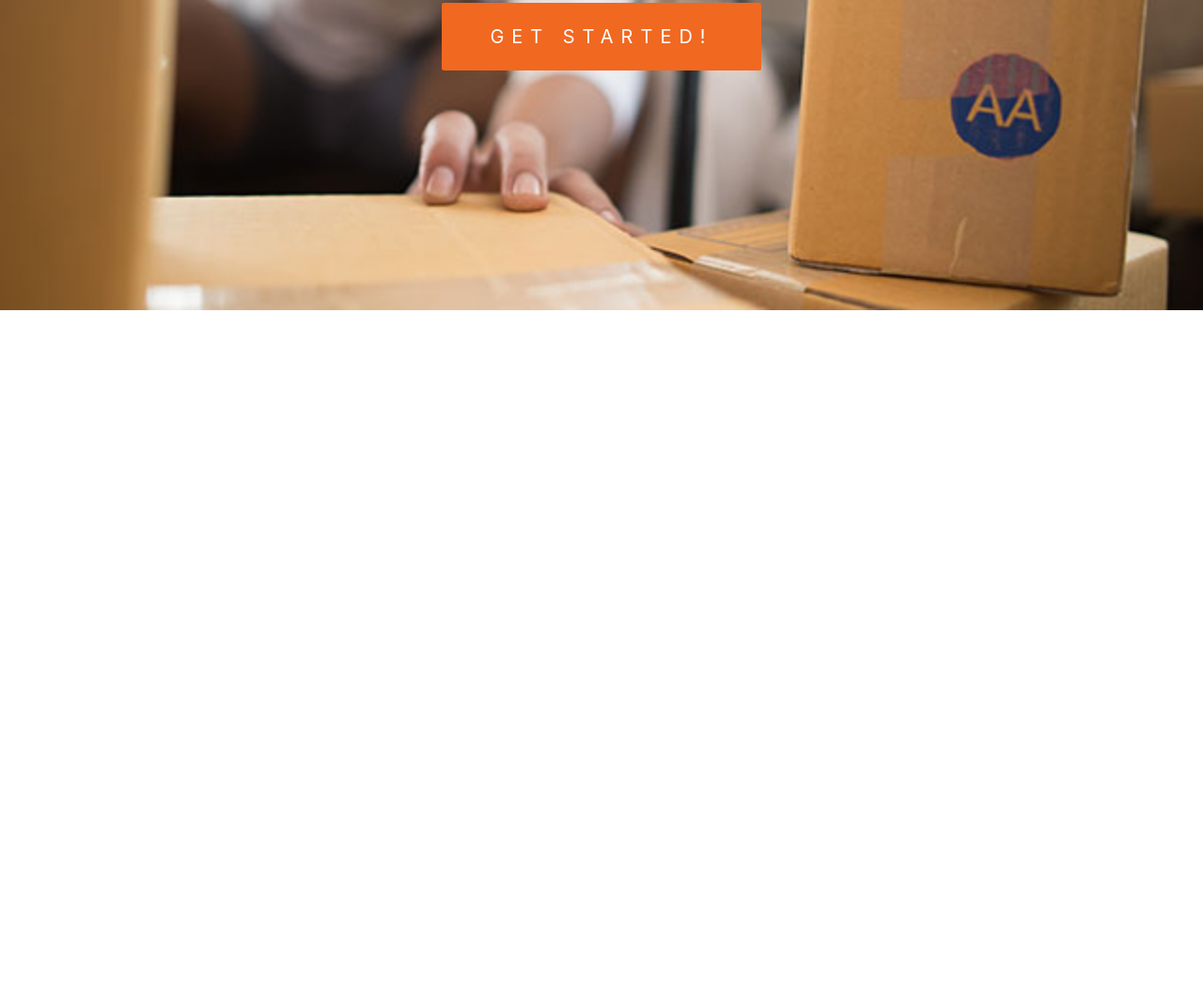
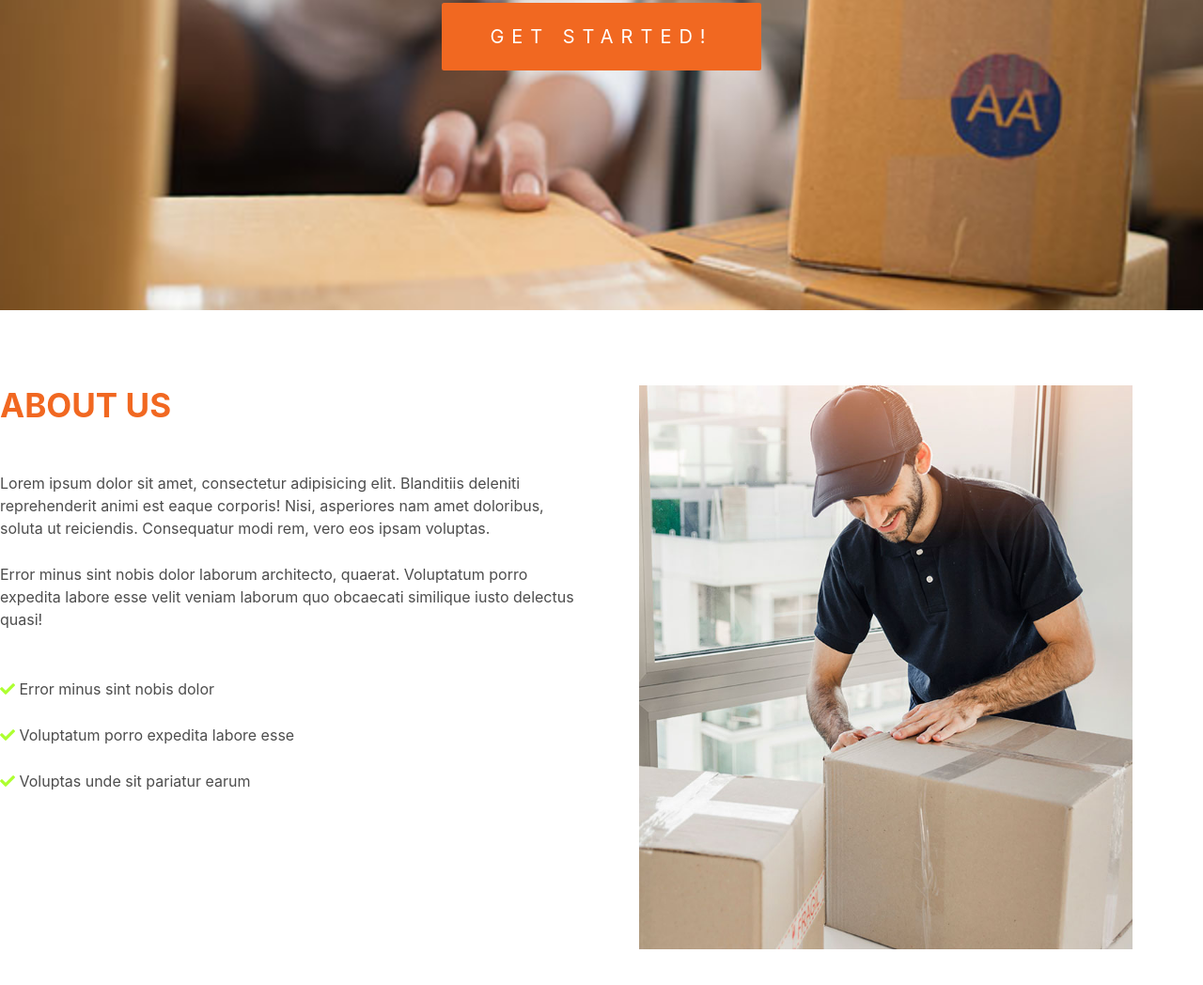
Before and after one commit to Will130785/logis, a website: page index.html in a window 1280 px wide. Shown: the part 470-1518 px from the top of the page at 94% size. Before the commit the page ends 800 px from the top, so only its background shows below. Drawn offline with nearby package versions, Linux system fonts and the light colour scheme.

Commit message:
About section added

```diff
--- a/index.html
+++ b/index.html
@@ -10,6 +10,7 @@
     <!-- Custom CSS -->
     <link rel="stylesheet" href="css/style.css" type="text/css">
     <link href="https://fonts.googleapis.com/css?family=Poppins:400,700&display=swap" rel="stylesheet">
+    <link rel="stylesheet" href="https://use.fontawesome.com/releases/v5.11.2/css/all.css">
 
     </head>
     <body>
@@ -62,6 +63,24 @@
 
         </header>
 
+        <main>
+            <section class="about">
+                <div class="row">
+                    <div class="col-1-of-2 about__text">
+                        <h2 class="about__heading u-margin-bottom-medium">About us</h2>
+                        <p class="paragraph u-margin-bottom-small">Lorem ipsum dolor sit amet, consectetur adipisicing elit. Blanditiis deleniti reprehenderit animi est eaque corporis! Nisi, asperiores nam amet doloribus, soluta ut reiciendis. Consequatur modi rem, vero eos ipsam voluptas.</p>
+                        <p class="paragraph u-margin-bottom-medium">Error minus sint nobis dolor laborum architecto, quaerat. Voluptatum porro expedita labore esse velit veniam laborum quo obcaecati similique iusto delectus quasi!</p>
+                        <p class="paragraph u-margin-bottom-small"><i class="fas fa-check"></i> Error minus sint nobis dolor</p>
+                        <p class="paragraph u-margin-bottom-small"><i class="fas fa-check"></i> Voluptatum porro expedita labore esse</p>
+                        <p class="paragraph u-margin-bottom-small"><i class="fas fa-check"></i> Voluptas unde sit pariatur earum</p>
+                    </div>
+                    <div class="col-1-of-2 about__img">
+                        <img src="img/img_3.jpg" alt="Man packing box" class="about-image">
+                    </div>
+                </div>
+            </section>
+        </main>
+
 
         <!-- Custon grid
         <div class="grid-system">
--- a/sass/abstracts/_variables.scss
+++ b/sass/abstracts/_variables.scss
@@ -2,8 +2,9 @@
 $color-white: #fff;
 $color-light-grey: #d3d3d3;
 $color-orange: #f16821;
+$color-dark-grey: #4d4d4d;
 
 //GRID
-$grid-width: 114rem;
+$grid-width: 130rem;
 $gutter-vertical: 8rem;
 $gutter-horizontal: 6rem;
--- /dev/null
+++ b/sass/base/_typography.scss
@@ -0,0 +1,15 @@
+.about__heading {
+    font-size: 3.5rem;
+    text-transform: uppercase;
+    font-weight: 700;
+    color: $color-orange;
+}
+
+.paragraph {
+    font-size: 1.6rem;
+    color: $color-dark-grey;
+}
+
+.fa-check {
+    color: greenyellow;
+}
--- a/sass/base/_utilities.scss
+++ b/sass/base/_utilities.scss
@@ -1 +1,3 @@
 .u-margin-bottom-big { margin-bottom: 8rem; }
+.u-margin-bottom-medium { margin-bottom: 5rem; }
+.u-margin-bottom-small { margin-bottom: 2.5rem; }
--- /dev/null
+++ b/sass/layout/_about.scss
@@ -0,0 +1,7 @@
+.about {
+    padding: 8rem 0;
+
+    &-image {
+        height: 75%;
+    }
+}
--- a/sass/layout/_grid.scss
+++ b/sass/layout/_grid.scss
@@ -1,7 +1,6 @@
 .row {
     width: $grid-width;
     margin: 0 auto;
-    background-color: lightgray;
 
     &:not(:last-child) {
         margin-bottom: $gutter-vertical;
@@ -10,7 +9,6 @@
     @include clearfix;
 
     [class ^="col-"] {
-        background-color: orangered;
         float: left;
 
         &:not(:last-child) {
--- a/sass/main.scss
+++ b/sass/main.scss
@@ -4,9 +4,11 @@
 
 @import "base/base";
 @import "base/utilities";
+@import "base/typography";
 
 @import "components/button";
 @import "components/navbar";
 
+@import "layout/about";
 @import "layout/grid";
 @import "layout/header";
```
Also changed, not shown: css/style.css.
